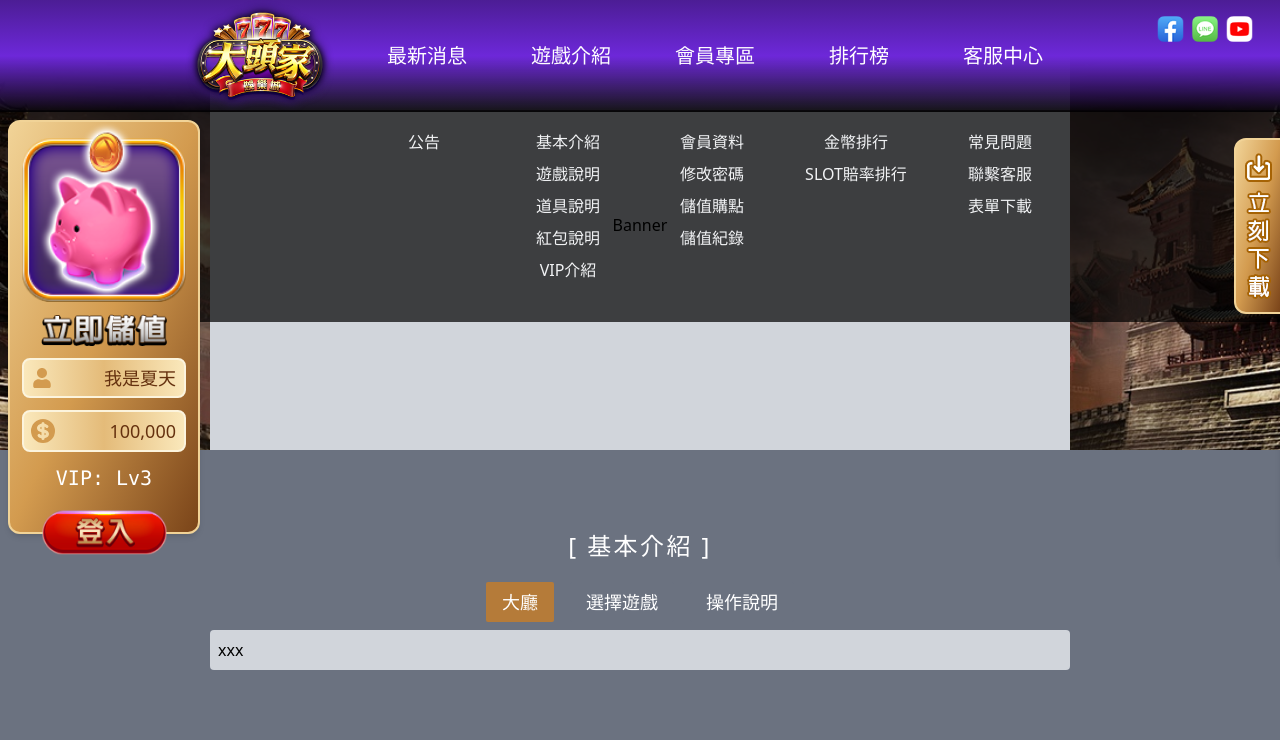
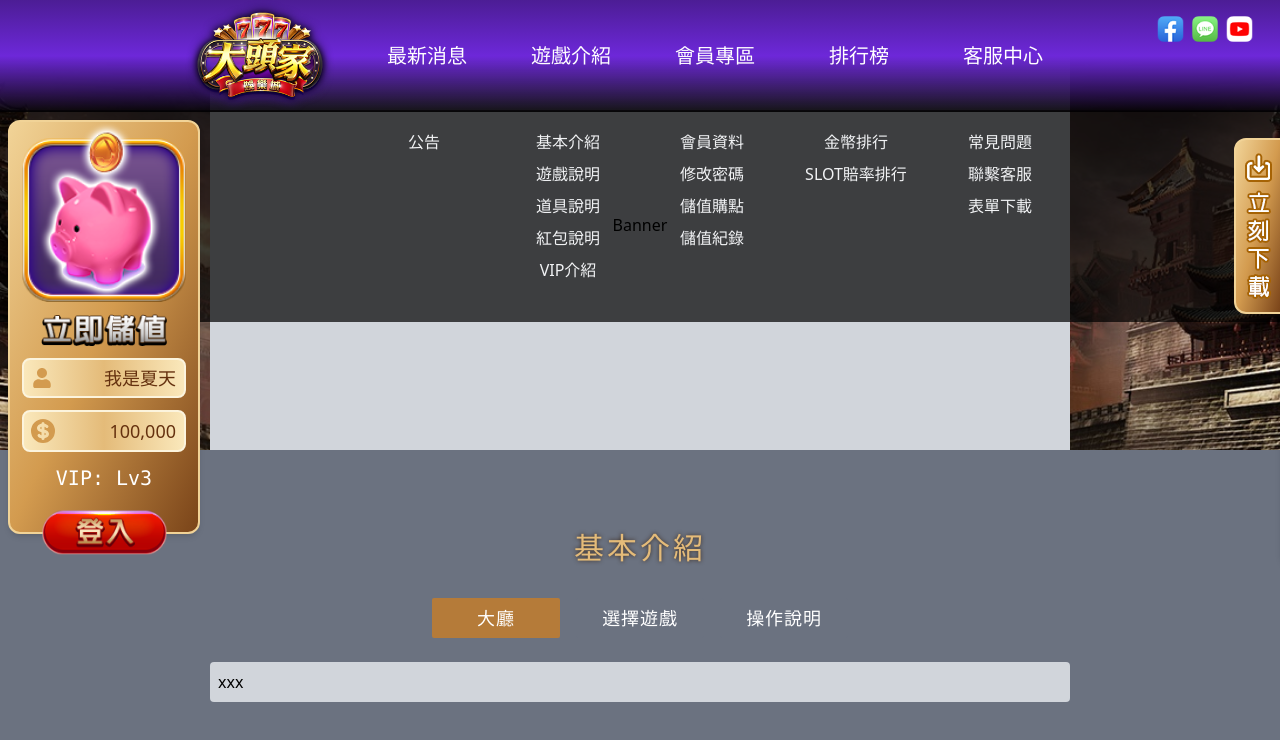
Before and after one commit to summerchen0101/official777-v2, a Next.js app: page /intro in a window 1280 px wide. Shown: the top 740 px of the page. Built offline with nearby package versions, Linux system fonts and the light colour scheme.

Commit message:
style updated

```diff
--- a/pages/game-basic.tsx
+++ b/pages/game-basic.tsx
@@ -17,7 +17,7 @@ function GameBasic() {
       <section className="px-4">
         <div className="lg:w-[860px] mx-auto lg:py-20">
           <h1 className="title text-light">基本介紹</h1>
-          <div className="flex justify-center mb-4">
+          <div className="flex justify-center mb-6">
             <TabGroup map={tabsMap} value={activeTab} onChange={setActiveTab} />
           </div>
           <div className="bg-gray-300 flex items-center justify-center min-h-[400px]">
--- a/pages/game-intro.tsx
+++ b/pages/game-intro.tsx
@@ -18,7 +18,7 @@ function GameIntro() {
       <section>
         <div className="lg:w-[860px] mx-auto lg:py-20">
           <h1 className="title text-light">遊戲說明</h1>
-          <div className="flex justify-center mb-4">
+          <div className="flex justify-center mb-6">
             <TabGroup map={tabsMap} value={activeTab} onChange={setActiveTab} />
           </div>
           <div className="grid grid-cols-1 lg:grid-cols-4 gap-4 px-4">
--- a/pages/intro.tsx
+++ b/pages/intro.tsx
@@ -5,14 +5,14 @@ import TabGroup from '@/components/TabGroup'
 import type { NextPage } from 'next'
 import { useState } from 'react'
 
-const introTabsMap = {
+const tabsMap = {
   1: '大廳',
   2: '選擇遊戲',
   3: '操作說明',
 }
 
 const Home: NextPage = () => {
-  const [currentNewsTab, setCurrentNewsTab] = useState('1')
+  const [activeTab, setActiveTab] = useState('1')
   return (
     <div className="h-full">
       <HeaderNav />
@@ -24,15 +24,9 @@ const Home: NextPage = () => {
 
       <section className="bg-gray-500">
         <div className="lg:w-[860px] h-[450px] mx-auto lg:py-20">
-          <h1 className="text-2xl mb-5 text-white text-center tracking-widest">
-            [ 基本介紹 ]
-          </h1>
-          <div className="flex justify-center">
-            <TabGroup
-              map={introTabsMap}
-              value={currentNewsTab}
-              onChange={(val) => setCurrentNewsTab(val)}
-            />
+          <h1 className="title text-light">基本介紹</h1>
+          <div className="flex justify-center mb-6">
+            <TabGroup map={tabsMap} value={activeTab} onChange={setActiveTab} />
           </div>
           <div className=" bg-gray-300 p-2 space-y-1 rounded mt-2">xxx</div>
         </div>
--- a/pages/rank.tsx
+++ b/pages/rank.tsx
@@ -1,10 +1,9 @@
 import GoldRankTable from '@/components/GoldRankTable'
 import Layout from '@/components/layout/Layout'
-import PageBanner from '@/components/layout/PageBanner'
 import SlotRankTable from '@/components/SlotRankTable'
 import TabGroup from '@/components/TabGroup'
 import { useRouter } from 'next/dist/client/router'
-import React, { useEffect, useMemo, useState } from 'react'
+import React, { useEffect, useState } from 'react'
 
 const tabsMap = {
   1: '金幣榜',
@@ -33,10 +32,12 @@ function RankPage() {
       <section>
         <div className="lg:w-[860px] mx-auto lg:py-20">
           <h1 className="title text-light">排行榜</h1>
-          <div className="flex justify-center mb-4">
+          <div className="flex justify-center mb-6">
             <TabGroup map={tabsMap} value={activeTab} onChange={setActiveTab} />
           </div>
-          <TableComp />
+          <div className="px-4">
+            <TableComp />
+          </div>
         </div>
       </section>
     </Layout>
--- a/pages/recharge-rec.tsx
+++ b/pages/recharge-rec.tsx
@@ -1,5 +1,4 @@
 import Layout from '@/components/layout/Layout'
-import PageBanner from '@/components/layout/PageBanner'
 import React from 'react'
 
 function RechargeRec() {
@@ -9,6 +8,7 @@ function RechargeRec() {
       <section>
         <div className="lg:w-[860px] mx-auto lg:py-20">
           <h1 className="title text-light">儲值紀錄</h1>
+          <div className="px-4">
             <table className="w-full text-gray-500 shadow">
               <thead>
                 <tr>
@@ -28,6 +28,7 @@ function RechargeRec() {
               </tbody>
             </table>
           </div>
+        </div>
       </section>
     </Layout>
   )
--- a/styles/globals.css
+++ b/styles/globals.css
@@ -48,7 +48,7 @@ html {
 }
 
 .tab {
-  @apply text-white bg-gray-500 rounded-sm px-4 py-1.5 cursor-pointer hover:bg-gray-400 text-lg;
+  @apply text-white bg-gray-500 rounded-sm px-4 py-1.5 cursor-pointer hover:bg-gray-400 text-lg w-32 text-center tracking-wider font-medium;
 }
 .tab.active {
   @apply bg-gold-600 hover:bg-gold-500;
```
Lines whose indentation alone changed are shown as unchanged.
